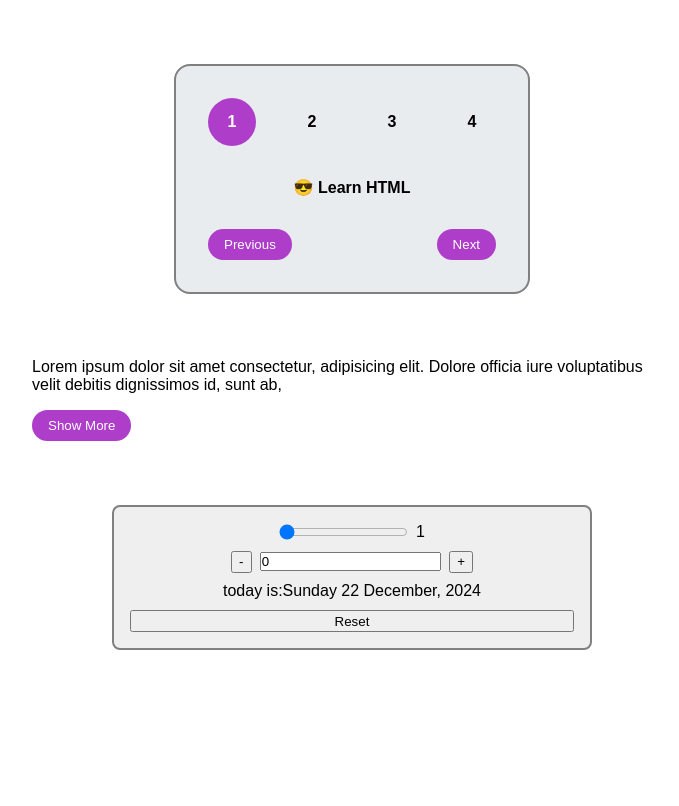
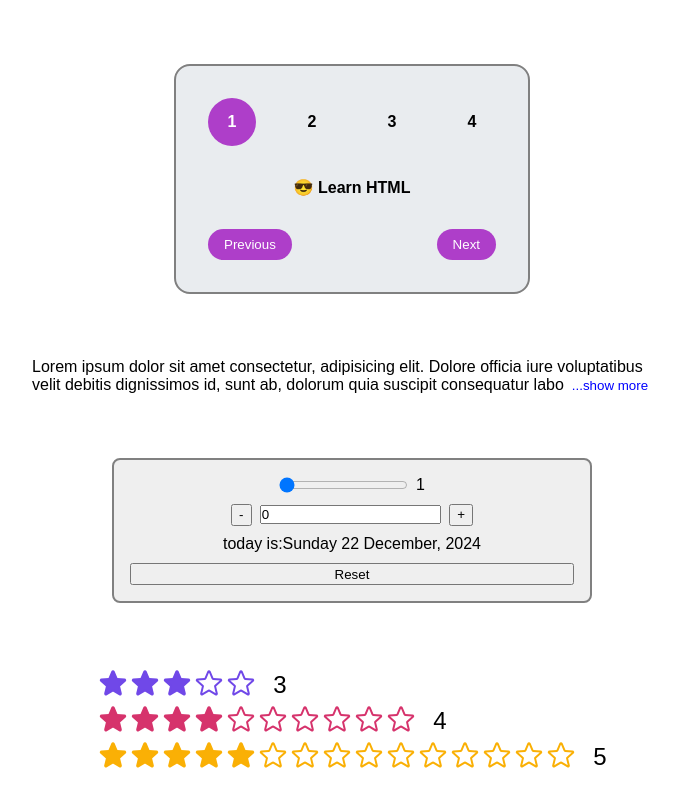
Before and after one commit to MansiCharmkar/mini-react-project, a React (Vite) app: page / in a window 1280 px wide. Shown: the top 806 px of the page, without its empty margins (288-967 px from the left). Built offline with nearby package versions, Linux system fonts and the light colour scheme.

Commit message:
Rating Project Completed

```diff
--- a/src/App.jsx
+++ b/src/App.jsx
@@ -2,6 +2,7 @@
 import "./index.css";
 import TextExpander from "./components/TextExpander";
 import DateCounter from "./components/DateCounter";
+import StarRating from "./components/StarRating";
 
 const appStyle = {
     display: "flex",
@@ -19,6 +20,11 @@
             <Card />
             <TextExpander />
             <DateCounter />
+            <div>
+                <StarRating color="#7048e8" defaultRating={3} size={5} />
+                <StarRating color="#d6336c" defaultRating={4} size={10} />
+                <StarRating color="#fab005" defaultRating={5} size={15} />
+            </div>
         </div>
     );
 }
--- /dev/null
+++ b/src/components/StarRating.jsx
@@ -0,0 +1,94 @@
+import { useState } from "react";
+import styles from "../style/StarRating.module.css";
+
+const totalRating = 10;
+// const color = "#e03131";
+
+function StarRating(props) {
+    const { color, defaultRating, size: totalRating } = props;
+    const [rating, setRating] = useState(defaultRating);
+    const [tempRating, setTempRating] = useState(0);
+    const hovering = tempRating !== 0;
+
+    console.log(rating);
+
+    function handleMouseEnter(index) {
+        setTempRating(index + 1);
+    }
+
+    function handleMouseOut() {
+        setTempRating(0);
+    }
+    function handleSetRating(rating) {
+        setRating(rating);
+    }
+
+    function calFill(rating, tempRating, index) {
+        if (hovering) {
+            // Give priority to tempRating
+            if (index + 1 > tempRating) return false;
+            else return true;
+        }
+        if (!hovering) {
+            // Give priority to rating
+            if (index + 1 > rating) return false;
+            else return true;
+        }
+    }
+
+    return (
+        <div className={styles.ratingBox}>
+            <div>
+                {new Array(totalRating).fill(0).map(function (_, index) {
+                    return (
+                        <Star
+                            color={color}
+                            handleMouseEnter={handleMouseEnter}
+                            handleMouseOut={handleMouseOut}
+                            handleSetRating={handleSetRating}
+                            index={index}
+                            fill={calFill(rating, tempRating, index)}
+                            key={index}
+                        />
+                    );
+                })}
+            </div>
+            <span>{hovering ? tempRating : rating}</span>
+        </div>
+    );
+}
+
+function Star(prop) {
+    const {
+        color,
+        handleMouseEnter,
+        handleMouseOut,
+        handleSetRating,
+        index,
+        fill,
+    } = prop;
+    return (
+        <span
+            className={styles.starBox}
+            onMouseEnter={() => handleMouseEnter(index)}
+            onMouseLeave={handleMouseOut}
+            onClick={() => handleSetRating(index + 1)}
+        >
+            <svg
+                xmlns="http://www.w3.org/2000/svg"
+                fill={fill ? color : "none"}
+                viewBox="0 0 24 24"
+                strokeWidth={1.5}
+                stroke={color}
+            >
+                <path
+                    strokeLinecap="round"
+                    strokeLinejoin="round"
+                    d="M11.48 3.499a.562.562 0 0 1 1.04 0l2.125 5.111a.563.563 0 0 0 .475.345l5.518.442c.499.04.701.663.321.988l-4.204 3.602a.563.563 0 0 0-.182.557l1.285 5.385a.562.562 0 0 1-.84.61l-4.725-2.885a.562.562 0 0 0-.586 0L6.982 20.54a.562.562 0 0 1-.84-.61l1.285-5.386a.562.562 0 0 0-.182-.557l-4.204-3.602a.562.562 0 0 1 .321-.988l5.518-.442a.563.563 0 0 0 .475-.345L11.48 3.5Z"
+                />
+            </svg>
+        </span>
+    );
+}
+
+export default StarRating;
--- a/src/components/TextExpander.jsx
+++ b/src/components/TextExpander.jsx
@@ -1,22 +1,17 @@
-import React, { useState } from "react";
+import { useState } from "react";
 
 const textStyle = {
     maxWidth: "40rem",
 };
-const btnContainer = {
-    paddingTop: "1rem",
-    display: "flex",
-    justifyContent: "space-between",
-};
+
 const btnStyle = {
-    padding: "0.5rem 1rem",
     border: "none",
-    backgroundColor: "#ae3ec9",
-    borderRadius: "1rem",
-    color: "white",
+    backgroundColor: "transparent",
+    marginLeft: "0.5rem",
+    color: "blue",
     cursor: "pointer",
 };
-const rawText = ` Lorem ipsum dolor sit amet consectetur, adipisicing elit. Dolore
+const rawText = `Lorem ipsum dolor sit amet consectetur, adipisicing elit. Dolore
                 officia iure voluptatibus velit debitis dignissimos id, sunt ab,
                 dolorum quia suscipit consequatur labore facilis minima
                 blanditiis aspernatur beatae minus molestias. Ex deserunt nemo
@@ -39,18 +34,17 @@
 
 const TextExpander = () => {
     const [show, setShow] = useState(false);
-    const text = show ? rawText : rawText.slice(0, 150);
+    const text = show ? rawText : rawText.slice(0, 200);
     function handleClick() {
         setShow((show) => !show);
     }
     return (
-        <div>
-            <p style={textStyle}>{text}</p>
-            <div style={btnContainer}>
-                <button onClick={handleClick} style={btnStyle}>
-                    {show ? `Show Less` : `Show More`}
-                </button>
-            </div>
+        <div style={textStyle}>
+            <span>{text}</span>
+
+            <button onClick={handleClick} style={btnStyle}>
+                {show ? `show less` : `...show more`}
+            </button>
         </div>
     );
 };
--- /dev/null
+++ b/src/style/StarRating.module.css
@@ -0,0 +1,16 @@
+.starBox {
+    display: inline-block;
+    width: 2rem;
+    height: 2rem;
+    cursor: pointer;
+}
+
+.ratingBox {
+    display: flex;
+    align-items: center;
+    gap: 1rem;
+}
+
+.ratingBox > span {
+    font-size: 1.5rem;
+}
```
